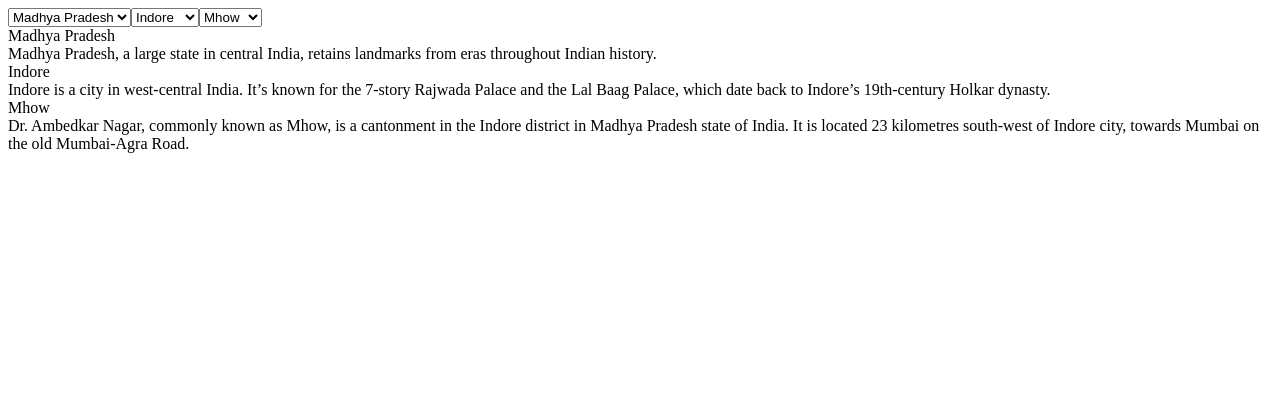
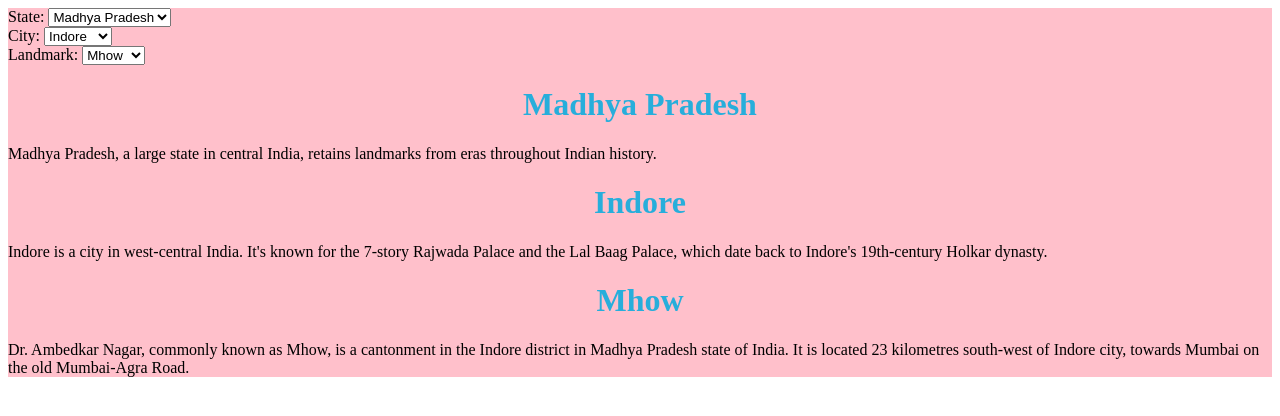
Before and after one commit to acciojob/dropdown-react-ManimehalaiAnandaraj, a React app: page / in a window 1280 px wide. Shown: the top 416 px of the page. Built offline with nearby package versions, Linux system fonts and the light colour scheme.

Commit message:
Completed assignment

```diff
--- a/src/components/App.js
+++ b/src/components/App.js
@@ -1,199 +1,310 @@
-import React, { useState,useReducer } from "react";
+import React, { useState, useEffect } from "react";
 import "./../styles/App.css";
 
-
-const states = [{
-	name : "Madhya Pradesh",
-	description:"Madhya Pradesh, a large state in central India, retains landmarks from eras throughout Indian history.",
-	city :[{
-		name : "Indore",
-		description:"Indore is a city in west-central India. It’s known for the 7-story Rajwada Palace and the Lal Baag Palace, which date back to Indore’s 19th-century Holkar dynasty.",
-		landmarks :[{
-			name : "Mhow",
-			description:"Dr. Ambedkar Nagar, commonly known as Mhow, is a cantonment in the Indore district in Madhya Pradesh state of India. It is located 23 kilometres south-west of Indore city, towards Mumbai on the old Mumbai-Agra Road.",
-		},{
-			name : "Dewas",
-			description:"Dewas is a city in the Malwa region of the Indian state of Madhya Pradesh. The municipality was formerly the seat of two princely states during the British Raj, Dewas Junior state and Dewas Senior state, ruled by the Puar clan of Maratha.",
-		}]
-	},{
-		name : "Bhopal",
-		description:"DBhopal is a city in the central Indian state of Madhya Pradesh. It's one of India’s greenest city. There are two main lakes, the Upper Lake and the Lower Lake.",
-		landmarks :[{
-			name : "MANIT",
-			description:"Maulana Azad National Institute of Technology Bhopal is a public technical university located in Bhopal, Madhya Pradesh, India. It is part of a group of publicly funded institutions in India known as National Institutes of Technology. ",
-		},{
+const states = [
+  {
+    name: "Madhya Pradesh",
+    description:
+      "Madhya Pradesh, a large state in central India, retains landmarks from eras throughout Indian history.",
+    city: [
+      {
+        name: "Indore",
+        description:
+          "Indore is a city in west-central India. It's known for the 7-story Rajwada Palace and the Lal Baag Palace, which date back to Indore's 19th-century Holkar dynasty.",
+        landmarks: [
+          {
+            name: "Mhow",
+            description:
+              "Dr. Ambedkar Nagar, commonly known as Mhow, is a cantonment in the Indore district in Madhya Pradesh state of India. It is located 23 kilometres south-west of Indore city, towards Mumbai on the old Mumbai-Agra Road.",
+          },
+          {
+            name: "Dewas",
+            description:
+              "Dewas is a city in the Malwa region of the Indian state of Madhya Pradesh. The municipality was formerly the seat of two princely states during the British Raj, Dewas Junior state and Dewas Senior state, ruled by the Puar clan of Maratha.",
+          },
+        ],
+      },
+      {
+        name: "Bhopal",
+        description:
+          "DBhopal is a city in the central Indian state of Madhya Pradesh. It's one of India's greenest city. There are two main lakes, the Upper Lake and the Lower Lake.",
+        landmarks: [
+          {
+            name: "MANIT",
+            description:
+              "Maulana Azad National Institute of Technology Bhopal is a public technical university located in Bhopal, Madhya Pradesh, India. It is part of a group of publicly funded institutions in India known as National Institutes of Technology. ",
+          },
+          {
             name: "Berasia",
-			description:"Berasia is a landmark and a nagar palika in Bhopal district in the state of Madhya Pradesh, India. ",
-		}]
-	},{
-		name : "Gwalior",
-		description:"Gwalior is a city in the central Indian state of Madhya Pradesh. It's known for its palaces and temples, including the Sas Bahu Ka Mandir intricately carved Hindu temple. ",
-		landmarks :[{
-			name : "Ajaypur",
-			description:"Little less known city Ajaypur.",
-		}]
-	}]
-},{
-	name : "Jharkhand",
-	description:"Jharkhand is a state in eastern India. It's known for its waterfalls, the elegant Jain temples of Parasnath Hill and the elephants and tigers of Betla National Park.",
-	city :[{
-		name : "Dhanbad",
-		description:"Dhanbad is the second-most populated city in the Indian state of Jharkhand. It ranks as the 33rd largest city in India and is the 42nd largest million-plus urban agglomeration in India. It is the 96th fastest growing urban area of the world by the City Mayors Foundation.",
-		landmarks :[{
-			name : "IIT(ISM) Dhanbad",
-			description:"Indian Institute of Technology (Indian School of Mines) Dhanbad is a public technical and research university located in Dhanbad, India. It is an Institute of National Importance. IIT has 18 academic departments covering Engineering,",
-		},{
-			name : "Hirapur",
-			description:"Hirapur is a census landmark in Balaghat district in the Indian state of Madhya Pradesh.",
-		}]
-	},{
-		name : "Wasseypur",
-		description:"Wasseypur is a neighbourhood in the city of Dhanbad in Dhanbad Sadar subdivision of Dhanbad district in the state of Jharkhand in India. ",
-		landmarks :[{
-			name : "Pandey muhalla",
-			description:"Located behind the dhanbad junction is must visit place.",
-		},{
-			name : "MPI Hall",
-			description:"Space for everyone",
-		}]
-	},{
-		name : "Hazaribagh",
-		description:"Hazaribagh is a city and a municipal corporation in Hazaribagh district in the Indian state of Jharkhand. It is the divisional headquarters of North Chotanagpur division.",
-		landmarks :[{
-			name : "Shaheed Nirmal Mahto Park",
-			description:"Famous for its giant dinosaur structure",
-		},{
-			name : "Gandhi Maidan",
-			description:"Ideal for conduction major events",
-		}]
-	}]
-},{
-	name : "Assam",
-	description:"Assam is a state in northeastern India known for its wildlife, archeological sites and tea plantations. ",
-	city :[{
-		name : "Guwhati",
-		description:"Guwahati is a sprawling city beside the Brahmaputra River in the northeast Indian state of Assam. It’s known for holy sites like the hilltop Kamakhya Temple,",
-		landmarks :[{
-			name : "Ganesh Guri",
-			description:"Famous because of PVR city center.",
-		},{
-			name : "Kalyani Nagar",
-			description:"located near famous Lakshmi Nagar",
-		}]
-	},{
-		name : "dimapur",
-		description:"Dimapur is a city in Nagaland, India. It is the most populous city of Nagaland and also the most densely populated city in the state with an estimated population of about 250,000.",
-		landmarks :[{
-			name : "City Tower",
-			description:"Giant Tower standing by the road since history.",
-		},{
-			name : "Sunday Market",
-			description:"Famous for its weekend Sale on all items.",
-		}]
-	},{
-		name : "Tezpur",
-		description:"Tezpur is a landmark and urban agglomeration in Sonitpur district, Assam state, India. Tezpur is located on the banks of the river Brahmaputra, 175 kilometres northeast of Guwahati, and is the largest of the north bank landmarks with a population exceeding 100,000 as per Metropolitan Census 2011.",
-		landmarks :[{
-			name : "Bamuni Hills",
-			description:"Best location for photoshoots",
-		},{
-			name : "Bhujkhowa Bazar",
-			description:"Central Market for Tezpur",
-		}]
-	}]
-},{
-	name : "Bihar",
-	description:"Bihar is a state in East India, bordering Nepal. It is divided by the River Ganges, which floods its fertile plains. Important Buddhist pilgrimage sites include the Bodhi Tree in Bodhgaya's Mahabodhi Temple, under which the Buddha allegedly meditated.",
-	city :[{
-		name : "Patna",
-		description:"Patna is an ancient city that sprawls along the south bank of the Ganges River in Bihar, northeast India.",
-		landmarks :[{
-			name : "Sonpur",
-			description:"Sonpur is a city and sub-division in the Indian state of Bihar, situated on the banks of the River Gandak and Ganges River in the Saran District.",
-		},{
-			name : "Maner",
-			description:"Maner also spelled Maner or Maner Sharif, is a satellite landmark in Patna Metropolitan Region, in the Patna district in the Indian state of Bihar. Maner Sharif lies 24 km west of Patna the capital of Bihar on National Highway 30.",
-		}]
-	},{
-		name : "Gaya",
-		description:"Gaya is a holy city beside the Falgu River, in the northeast Indian state of Bihar. It’s known for 18th-century Vishnupad Mandir, a riverside temple with an octagonal shrine. Close by, ancient Mangla Gauri Temple is set on a hilltop. ",
-		landmarks :[{
-			name : "Bakraur",
-			description:"Bakraur, sometimes called Bakrour, is a village located slightly east of Bodh Gaya in the state of Bihar, India. It lies directly across the Phalgu River from the landmark of Bodh Gaya, where Gautama Buddha is said to have attained enlightenment.",
-		},{
-			name : "Barachatti",
-			description:"Barachatti is a block in the Gaya district of Bihar, India. Barachatti contains 141 villages and 13 gram panchayat. Sarwan bazar is the biggest and Nimi is the smallest village of Barachatti. The total population in Barachatti sub-district is 142,534 according to the census during 2011 by Indian Government.",
-		}]
-	},{
-		name : "Darbhanga",
-		description:"Darbhanga is a city and Municipal Corporation in the Indian state of Bihar. It is the 6th largest city of Bihar, only after Patna, Gaya, Bhagalpur, Muzaffarpur and Purnea. It is the headquarters of Darbhanga district and Darbhanga division and was the seat of the Raj Darbhanga and capital of the Mithila region.",
-		landmarks :[{
-			name : "Singhwara",
-			description:"Famous for its Groundnut Market",
-		},{
-			name : "Jale",
-			description:"Famous for its roasted seads market.",
-		}]
-	}]
-}];
-
+            description:
+              "Berasia is a landmark and a nagar palika in Bhopal district in the state of Madhya Pradesh, India. ",
+          },
+        ],
+      },
+      {
+        name: "Gwalior",
+        description:
+          "Gwalior is a city in the central Indian state of Madhya Pradesh. It's known for its palaces and temples, including the Sas Bahu Ka Mandir intricately carved Hindu temple. ",
+        landmarks: [
+          {
+            name: "Ajaypur",
+            description: "Little less known city Ajaypur.",
+          },
+        ],
+      },
+    ],
+  },
+  {
+    name: "Jharkhand",
+    description:
+      "Jharkhand is a state in eastern India. It's known for its waterfalls, the elegant Jain temples of Parasnath Hill and the elephants and tigers of Betla National Park.",
+    city: [
+      {
+        name: "Dhanbad",
+        description:
+          "Dhanbad is the second-most populated city in the Indian state of Jharkhand. It ranks as the 33rd largest city in India and is the 42nd largest million-plus urban agglomeration in India. It is the 96th fastest growing urban area of the world by the City Mayors Foundation.",
+        landmarks: [
+          {
+            name: "IIT(ISM) Dhanbad",
+            description:
+              "Indian Institute of Technology (Indian School of Mines) Dhanbad is a public technical and research university located in Dhanbad, India. It is an Institute of National Importance. IIT has 18 academic departments covering Engineering,",
+          },
+          {
+            name: "Hirapur",
+            description:
+              "Hirapur is a census landmark in Balaghat district in the Indian state of Madhya Pradesh.",
+          },
+        ],
+      },
+      {
+        name: "Wasseypur",
+        description:
+          "Wasseypur is a neighbourhood in the city of Dhanbad in Dhanbad Sadar subdivision of Dhanbad district in the state of Jharkhand in India. ",
+        landmarks: [
+          {
+            name: "Pandey muhalla",
+            description:
+              "Located behind the dhanbad junction is must visit place.",
+          },
+          {
+            name: "MPI Hall",
+            description: "Space for everyone",
+          },
+        ],
+      },
+      {
+        name: "Hazaribagh",
+        description:
+          "Hazaribagh is a city and a municipal corporation in Hazaribagh district in the Indian state of Jharkhand. It is the divisional headquarters of North Chotanagpur division.",
+        landmarks: [
+          {
+            name: "Shaheed Nirmal Mahto Park",
+            description: "Famous for its giant dinosaur structure",
+          },
+          {
+            name: "Gandhi Maidan",
+            description: "Ideal for conduction major events",
+          },
+        ],
+      },
+    ],
+  },
+  {
+    name: "Assam",
+    description:
+      "Assam is a state in northeastern India known for its wildlife, archeological sites and tea plantations. ",
+    city: [
+      {
+        name: "Guwhati",
+        description:
+          "Guwahati is a sprawling city beside the Brahmaputra River in the northeast Indian state of Assam. It's known for holy sites like the hilltop Kamakhya Temple,",
+        landmarks: [
+          {
+            name: "Ganesh Guri",
+            description: "Famous because of PVR city center.",
+          },
+          {
+            name: "Kalyani Nagar",
+            description: "located near famous Lakshmi Nagar",
+          },
+        ],
+      },
+      {
+        name: "dimapur",
+        description:
+          "Dimapur is a city in Nagaland, India. It is the most populous city of Nagaland and also the most densely populated city in the state with an estimated population of about 250,000.",
+        landmarks: [
+          {
+            name: "City Tower",
+            description: "Giant Tower standing by the road since history.",
+          },
+          {
+            name: "Sunday Market",
+            description: "Famous for its weekend Sale on all items.",
+          },
+        ],
+      },
+      {
+        name: "Tezpur",
+        description:
+          "Tezpur is a landmark and urban agglomeration in Sonitpur district, Assam state, India. Tezpur is located on the banks of the river Brahmaputra, 175 kilometres northeast of Guwahati, and is the largest of the north bank landmarks with a population exceeding 100,000 as per Metropolitan Census 2011.",
+        landmarks: [
+          {
+            name: "Bamuni Hills",
+            description: "Best location for photoshoots",
+          },
+          {
+            name: "Bhujkhowa Bazar",
+            description: "Central Market for Tezpur",
+          },
+        ],
+      },
+    ],
+  },
+  {
+    name: "Bihar",
+    description:
+      "Bihar is a state in East India, bordering Nepal. It is divided by the River Ganges, which floods its fertile plains. Important Buddhist pilgrimage sites include the Bodhi Tree in Bodhgaya's Mahabodhi Temple, under which the Buddha allegedly meditated.",
+    city: [
+      {
+        name: "Patna",
+        description:
+          "Patna is an ancient city that sprawls along the south bank of the Ganges River in Bihar, northeast India.",
+        landmarks: [
+          {
+            name: "Sonpur",
+            description:
+              "Sonpur is a city and sub-division in the Indian state of Bihar, situated on the banks of the River Gandak and Ganges River in the Saran District.",
+          },
+          {
+            name: "Maner",
+            description:
+              "Maner also spelled Maner or Maner Sharif, is a satellite landmark in Patna Metropolitan Region, in the Patna district in the Indian state of Bihar. Maner Sharif lies 24 km west of Patna the capital of Bihar on National Highway 30.",
+          },
+        ],
+      },
+      {
+        name: "Gaya",
+        description:
+          "Gaya is a holy city beside the Falgu River, in the northeast Indian state of Bihar. It's known for 18th-century Vishnupad Mandir, a riverside temple with an octagonal shrine. Close by, ancient Mangla Gauri Temple is set on a hilltop. ",
+        landmarks: [
+          {
+            name: "Bakraur",
+            description:
+              "Bakraur, sometimes called Bakrour, is a village located slightly east of Bodh Gaya in the state of Bihar, India. It lies directly across the Phalgu River from the landmark of Bodh Gaya, where Gautama Buddha is said to have attained enlightenment.",
+          },
+          {
+            name: "Barachatti",
+            description:
+              "Barachatti is a block in the Gaya district of Bihar, India. Barachatti contains 141 villages and 13 gram panchayat. Sarwan bazar is the biggest and Nimi is the smallest village of Barachatti. The total population in Barachatti sub-district is 142,534 according to the census during 2011 by Indian Government.",
+          },
+        ],
+      },
+      {
+        name: "Darbhanga",
+        description:
+          "Darbhanga is a city and Municipal Corporation in the Indian state of Bihar. It is the 6th largest city of Bihar, only after Patna, Gaya, Bhagalpur, Muzaffarpur and Purnea. It is the headquarters of Darbhanga district and Darbhanga division and was the seat of the Raj Darbhanga and capital of the Mithila region.",
+        landmarks: [
+          {
+            name: "Singhwara",
+            description: "Famous for its Groundnut Market",
+          },
+          {
+            name: "Jale",
+            description: "Famous for its roasted seads market.",
+          },
+        ],
+      },
+    ],
+  },
+];
 
 function App() {
-  const [selectedStateIndex, setSelectedStateIndex] = useState(0);
-  const [selectedCityIndex, setSelectedCityIndex] = useState(0);
-  const [selectedLandmarkIndex, setSelectedLandmarkIndex] = useState(0);
+  const [stateIndex, setStateIndex] = useState(0);
+  const [cityIndex, setCityIndex] = useState(0);
+  const [landmarkIndex, setLandmarkIndex] = useState(0);
+  useEffect(() => {
+    setCityIndex(0);
+    setLandmarkIndex(0);
+  }, [stateIndex]);
+  useEffect(() => {
+    setLandmarkIndex(0);
+  }, [cityIndex]);
 
-  const selectedState = states[selectedStateIndex];
-  const selectedCity = selectedState.city[selectedCityIndex];
-  const selectedLandmark = selectedCity.landmarks[selectedLandmarkIndex];
+  let selectedState = states[stateIndex];
+  let selectedCity = selectedState.city[cityIndex];
+  let selectedLandmark = selectedCity.landmarks[landmarkIndex];
 
-  const handleStateChange = (e) => {
-    const newIndex = parseInt(e.target.value);
-    setSelectedStateIndex(newIndex);
-    setSelectedCityIndex(0);
-    setSelectedLandmarkIndex(0);
-  };
-
-  const handleCityChange = (e) => {
-    const newIndex = parseInt(e.target.value);
-    setSelectedCityIndex(newIndex);
-    setSelectedLandmarkIndex(0);
-  };
-
-  const handleLandmarkChange = (e) => {
-    const newIndex = parseInt(e.target.value);
-    setSelectedLandmarkIndex(newIndex);
-  };
+  const handleStateChange = (e) => setStateIndex(Number(e.target.value));
+  const handleCityChange = (e) => setCityIndex(Number(e.target.value));
+  const handleLandmarkChange = (e) => setLandmarkIndex(Number(e.target.value));
 
   return (
+    <div id="main">
       <div>
-      <select id="state" value={selectedStateIndex} onChange={handleStateChange}>
-        {states.map((state, index) => (
-          <option key={index} value={index}>{state.name}</option>
+        <label>
+          State:{" "}
+          <select value={stateIndex} onChange={handleStateChange} id="state">
+            {states.map((state, idx) => (
+              <option key={idx} value={idx}>
+                {state?.name}
+              </option>
             ))}
           </select>
+        </label>
+      </div>
 
-      <select id="city" value={selectedCityIndex} onChange={handleCityChange}>
-        {selectedState.city.map((city, index) => (
-          <option key={index} value={index}>{city.name}</option>
+      <div>
+        <label>
+          City:{" "}
+          <select value={cityIndex} onChange={handleCityChange} id="city">
+            {selectedState?.city.map((city, idx) => (
+              <option key={idx} value={idx}>
+                {city?.name}
+              </option>
             ))}
           </select>
+        </label>
+      </div>
 
-      <select id="landmark" value={selectedLandmarkIndex} onChange={handleLandmarkChange}>
-        {selectedCity.landmarks.map((landmark, index) => (
-          <option key={index} value={index}>{landmark.name}</option>
+      <div>
+        <label>
+          Landmark:{" "}
+          <select
+            value={landmarkIndex}
+            onChange={handleLandmarkChange}
+            id="landmark"
+          >
+            {selectedCity?.landmarks.map((landMark, idx) => (
+              <option key={idx} value={idx}>
+                {landMark?.name}
+              </option>
             ))}
           </select>
+        </label>
+      </div>
+
+      <div>
         <div id="state-title">
-      <div id="state-name">{selectedState.name}</div>
-      <div id="state-description">{selectedState.description}</div>
-      <div id="city-name">{selectedCity.name}</div>
-      <div id="city-description">{selectedCity.description}</div>
-      <div id="landmark-name">{selectedLandmark.name}</div>
-      <div id="landmark-description">{selectedLandmark.description}</div>
+          <h1>{selectedState?.name}</h1>
+        </div>
+        <div id="state-description">
+          <p>{selectedState?.description}</p>
+        </div>
+        <div id="city-title">
+          <h1>{selectedCity?.name}</h1>
+        </div>
+        <div id="city-description">
+          <p>{selectedCity?.description}</p>
+        </div>
+        <div id="landmark-title">
+          <h1>{selectedLandmark?.name}</h1>
+        </div>
+        <div id="landmark-description">
+          <p>{selectedLandmark?.description}</p>
+        </div>
       </div>
     </div>
   );
 }
-
 export default App;
```
Lines whose indentation alone changed are shown as unchanged.
